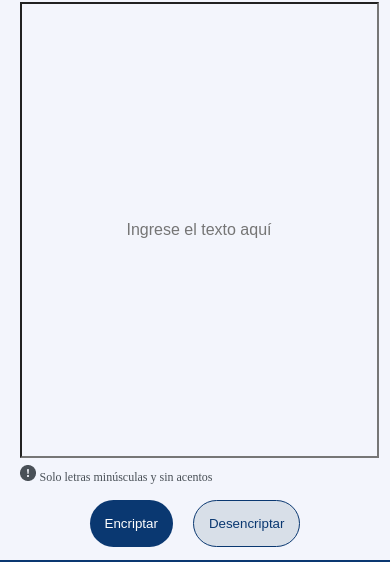
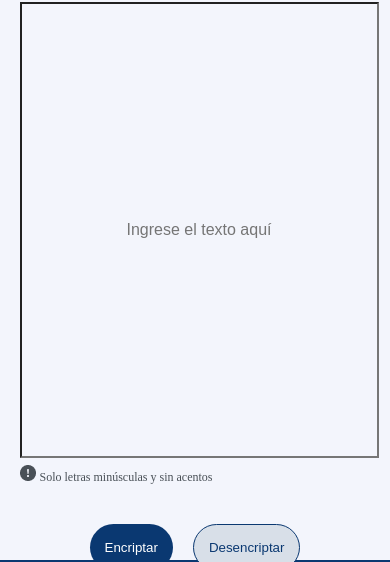
Before and after one commit to edmtz/Codificador-Decodificador, a plain HTML site: page index.html in a window 390 px wide. Shown: the part 74-636 px from the top of the page. Drawn offline with Linux system fonts and the light colour scheme.

Commit message:
margin top botones

```diff
--- a/styles.css
+++ b/styles.css
@@ -229,7 +229,7 @@ footer {
     }
 
     .botones-encriptacion {
-        margin-top: 8%;
+        margin-top: 15%;
     }
 
     .mensaje-usuario {
```
